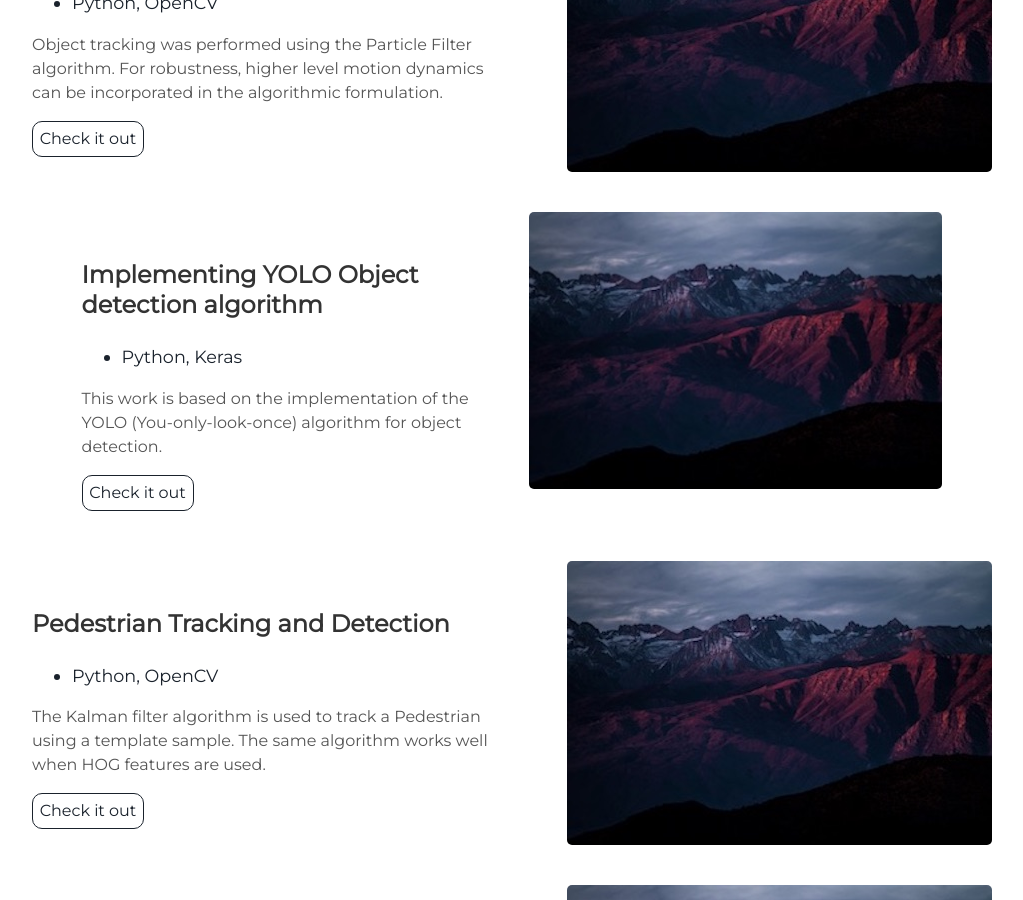
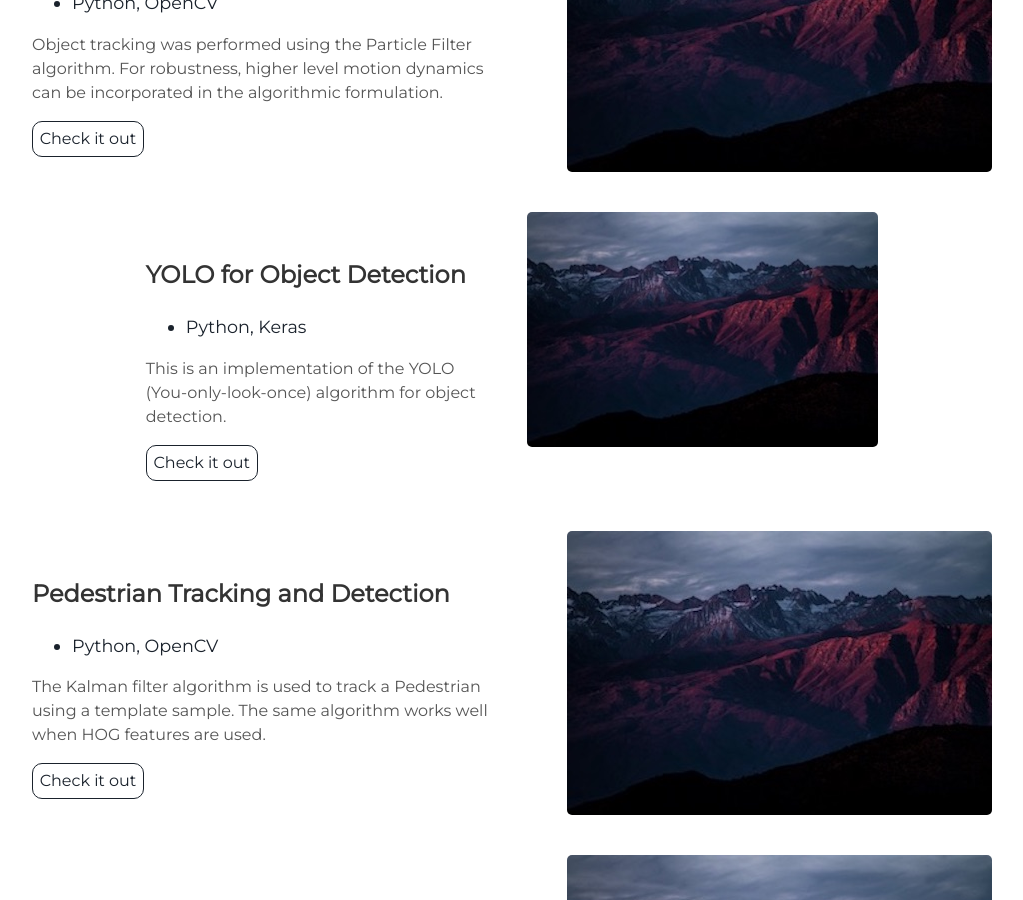
Before and after one commit to kbmajeed/kbmajeed.github.io, a Jekyll site: the page built from index.html, in a window 1280 px wide and 900 px high, scrolled down 2607 px. Shown: the whole window, without its empty margins (128-1151 px from the left). Built offline with Jekyll 4.4.1, drawn with Linux system fonts in a browser that asks for light colours.

Commit message:
Update projects.html

```diff
--- a/_includes/projects.html
+++ b/_includes/projects.html
@@ -49,17 +49,16 @@
   </div>
 </div>
 
-
 <div class="user-projects">
   <div class="images-right">
     <img alt="mountains" src="{{ "/assets/img/mountains.jpg" | prepend: site.baseurl }}" />
   </div>
   <div class="contents">
-    <h3> Implementing YOLO Object detection algorithm </h3>
+    <h3> YOLO for Object Detection </h3>
     <ul>
       <li> Python, Keras </li>
     </ul>
-    <p>This work is based on the implementation of the YOLO (You-only-look-once) algorithm for object detection.</p>
+    <p> This is an implementation of the YOLO (You-only-look-once) algorithm for object detection.</p>
     <a class="project-link" href="https://github.com/kbmajeed/SeaLionVision">Check it out</a>
   </div>
 </div>
```
